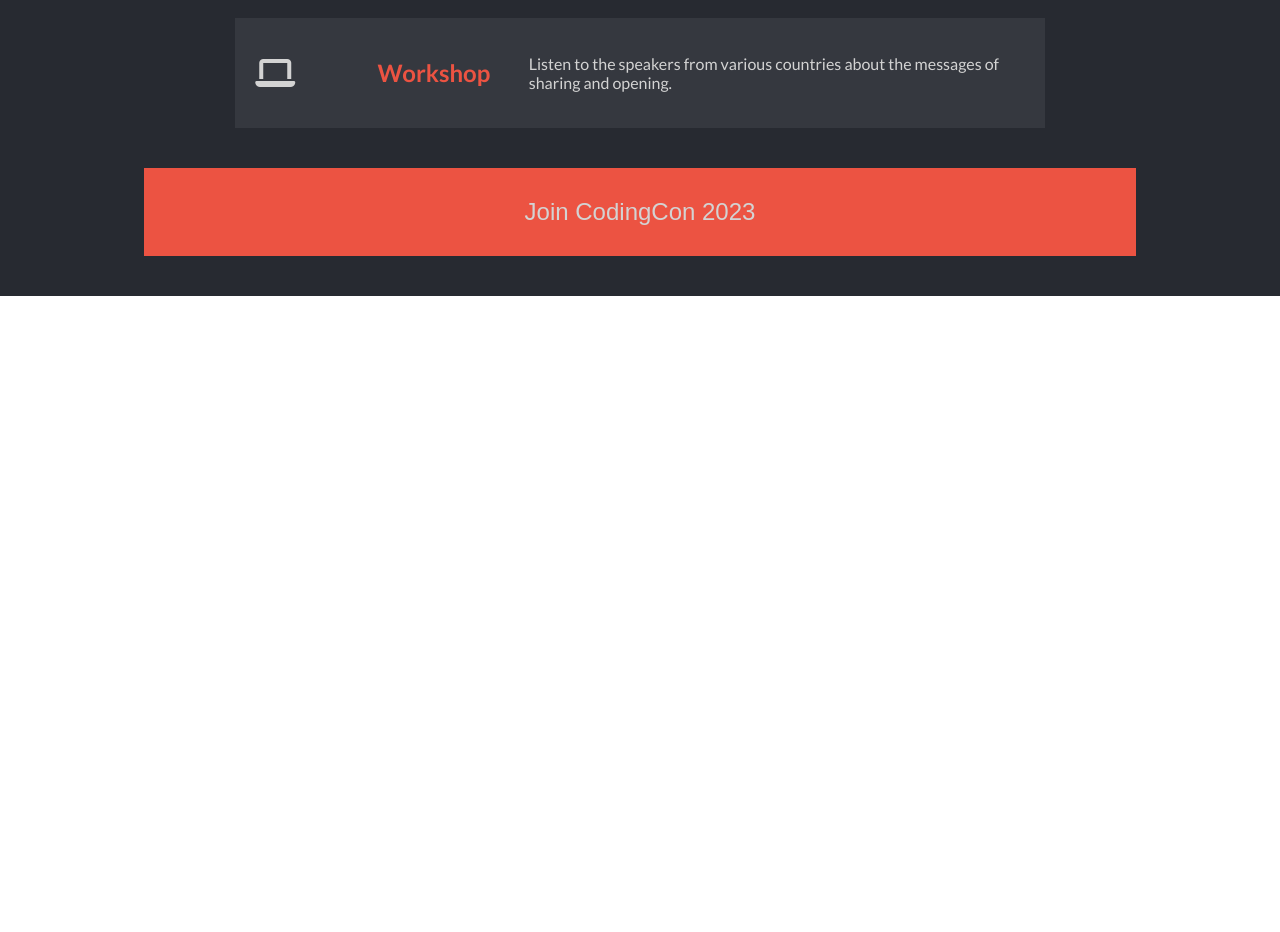
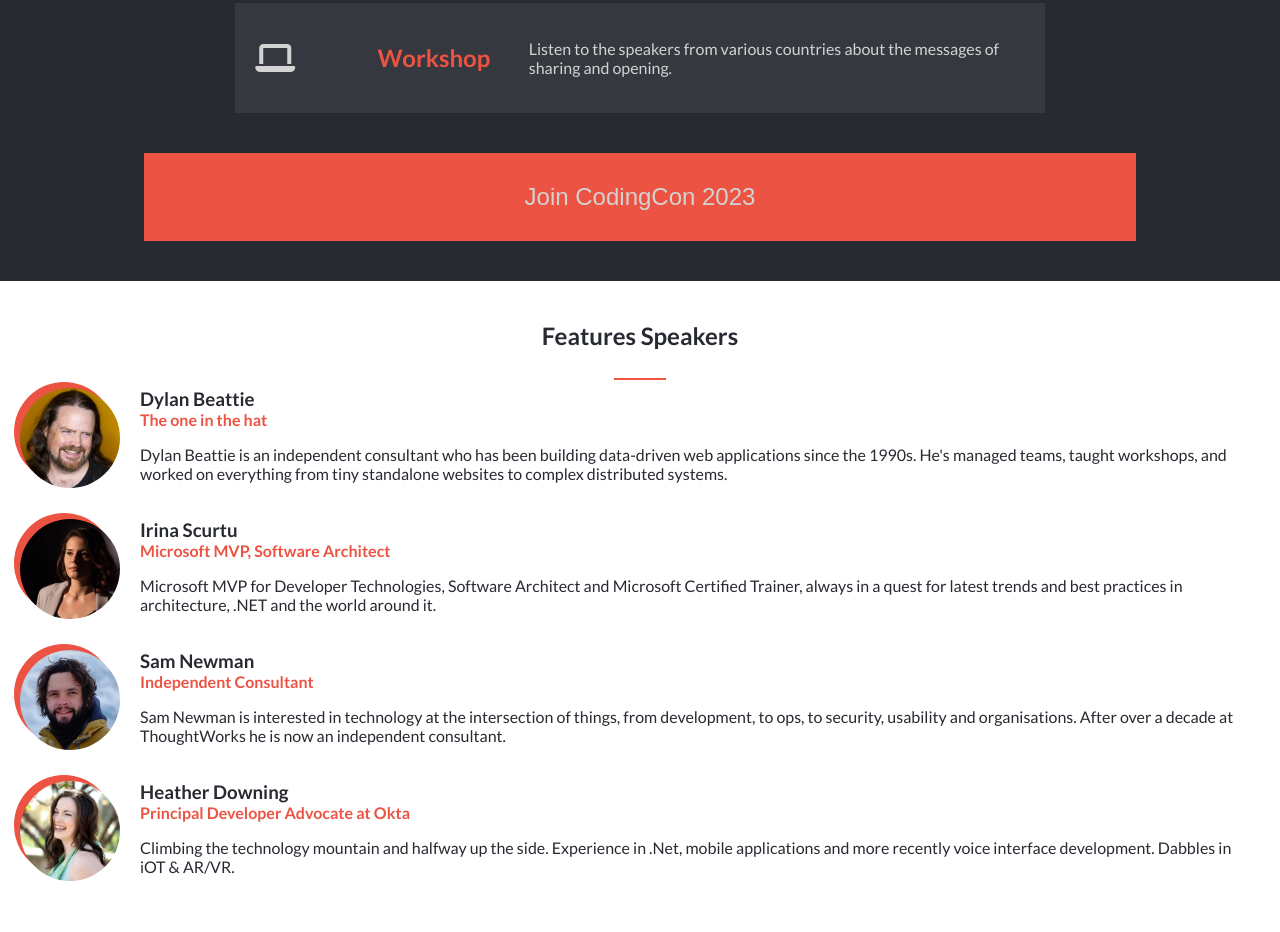
Before and after one commit to shasherazi/codingcon, a website: page index.html in a window 1280 px wide. Shown: the part 980-1912 px from the top of the page. Before the commit the page ends 1276 px from the top, so only its background shows below. Drawn offline with Linux system fonts and the light colour scheme.

Commit message:
Add feaetured speakers

```diff
--- a/index.html
+++ b/index.html
@@ -48,7 +48,7 @@
 
       <section class="main-main-program">
         <h2 class="main-main-program-heading">Main Program</h2>
-        <hr class="main-main-program-hr" />
+        <hr class="main-main-program-hr hr-orange" />
 
         <article class="main-main-program-programs">
           <div class="main-main-program-programs-program">
@@ -94,6 +94,11 @@
           Join CodingCon 2023
         </button>
       </section>
+
+      <section class="main-featured-speakers">
+        <h2 class="main-featured-speakers-heading">Features Speakers</h2>
+        <hr class="main-featured-speakers-hr hr-orange" />
+      </section>
     </main>
   </body>
 </html>
--- a/src/script.js
+++ b/src/script.js
@@ -0,0 +1,63 @@
+const mainFeaturedSpeakers = document.querySelector('.main-featured-speakers');
+
+const featuredSpeakers = [
+  {
+    name: 'Dylan Beattie',
+    title: 'The one in the hat',
+    image: './src/assets/images/featuredSpeakers/dylanBeattie.jpg',
+    description: "Dylan Beattie is an independent consultant who has been building data-driven web applications since the 1990s. He's managed teams, taught workshops, and worked on everything from tiny standalone websites to complex distributed systems.",
+  },
+  {
+    name: 'Irina Scurtu',
+    title: 'Microsoft MVP, Software Architect',
+    image: './src/assets/images/featuredSpeakers/irinaScurtu.jpeg',
+    description: 'Microsoft MVP for Developer Technologies, Software Architect and Microsoft Certified Trainer, always in a quest for latest trends and best practices in architecture, .NET and the world around it.',
+  },
+  {
+    name: 'Sam Newman',
+    title: 'Independent Consultant',
+    image: './src/assets/images/featuredSpeakers/samNewman.jpg',
+    description: 'Sam Newman is interested in technology at the intersection of things, from development, to ops, to security, usability and organisations. After over a decade at ThoughtWorks he is now an independent consultant.',
+  },
+  {
+    name: 'Heather Downing',
+    title: 'Principal Developer Advocate at Okta',
+    image: './src/assets/images/featuredSpeakers/heatherDowning.jpg',
+    description: 'Climbing the technology mountain and halfway up the side. Experience in .Net, mobile applications and more recently voice interface development. Dabbles in iOT & AR/VR.',
+  },
+];
+
+featuredSpeakers.forEach((speaker) => {
+  const speakerDiv = document.createElement('div');
+  speakerDiv.classList.add('main-featured-speakers-speaker');
+  mainFeaturedSpeakers.appendChild(speakerDiv);
+
+  const imageDiv = document.createElement('div');
+  imageDiv.classList.add('main-featured-speakers-speaker-image-div');
+  speakerDiv.appendChild(imageDiv);
+
+  const speakerImage = document.createElement('img');
+  speakerImage.classList.add('main-featured-speakers-speaker-image');
+  speakerImage.src = speaker.image;
+  speakerImage.alt = `Image of ${speaker.name}`;
+  imageDiv.appendChild(speakerImage);
+
+  const speakerText = document.createElement('div');
+  speakerText.classList.add('main-featured-speakers-speaker-text');
+  speakerDiv.appendChild(speakerText);
+
+  const speakerName = document.createElement('h3');
+  speakerName.classList.add('main-featured-speakers-speaker-name');
+  speakerName.textContent = speaker.name;
+  speakerText.appendChild(speakerName);
+
+  const speakerTitle = document.createElement('h4');
+  speakerTitle.classList.add('main-featured-speakers-speaker-title');
+  speakerTitle.textContent = speaker.title;
+  speakerText.appendChild(speakerTitle);
+
+  const speakerDescription = document.createElement('p');
+  speakerDescription.classList.add('main-featured-speakers-speaker-description');
+  speakerDescription.textContent = speaker.description;
+  speakerText.appendChild(speakerDescription);
+});
--- a/src/style.css
+++ b/src/style.css
@@ -63,7 +63,11 @@
   background-color: var(--black);
 }
 
-.main-main-program-hr {
+.main-main-program-heading {
+  margin-bottom: 5px;
+}
+
+.hr-orange {
   border: 1px solid var(--orange);
   width: 50px;
 }
@@ -108,3 +112,48 @@
   color: var(--orange);
   border: 1px solid var(--orange);
 }
+
+.main-featured-speakers {
+  display: flex;
+  flex-direction: column;
+  align-items: center;
+  padding: 20px;
+}
+
+.main-featured-speakers-speaker {
+  display: flex;
+  margin-bottom: 20px;
+}
+
+.main-featured-speakers-speaker-image {
+  width: 100px;
+  height: 100px;
+  border-radius: 50%;
+}
+
+.main-featured-speakers-speaker-image-div::before {
+  content: "";
+  position: absolute;
+  z-index: -1;
+  width: 100px;
+  height: 100px;
+  border-radius: 50%;
+  background-color: #ec5342;
+  margin: -6px 0 0 -6px;
+}
+
+.main-featured-speakers-speaker-text {
+  display: flex;
+  flex-direction: column;
+  justify-content: center;
+  padding: 0 20px;
+}
+
+.main-featured-speakers-speaker-name {
+  margin: 0;
+}
+
+.main-featured-speakers-speaker-title {
+  color: var(--orange);
+  margin: 0;
+}
```
Also changed, not shown: src/assets/images/featuredSpeakers/dylanBeattie.jpg (added), src/assets/images/featuredSpeakers/heatherDowning.jpg (added), src/assets/images/featuredSpeakers/irinaScurtu.jpeg (added), src/assets/images/featuredSpeakers/samNewman.jpg (added).
